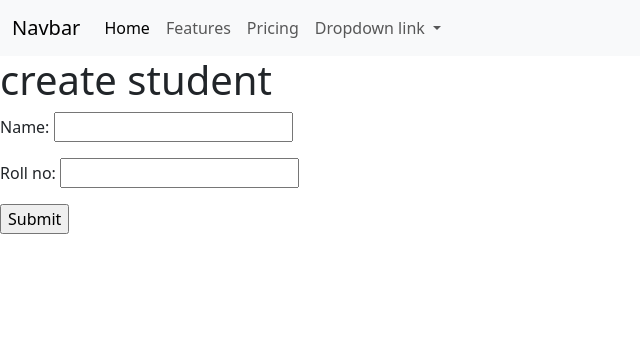
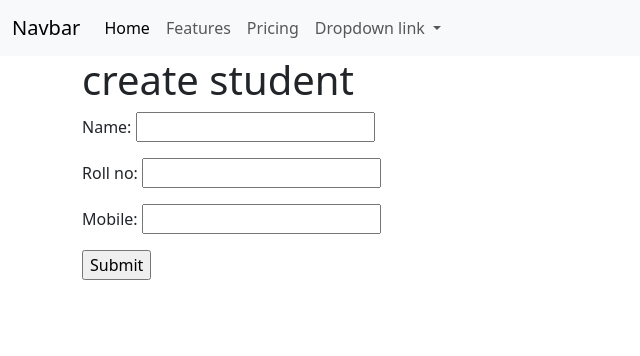
Before and after one commit to Tabassumpatnam/school, a Django app: page /student/create_student/ in a window 1280 px wide. Shown: the top 356 px of the page, without its empty margins (0-640 px from the left). Run offline with Django 5.2, Linux system fonts and the light colour scheme; some libraries are stand-ins or nearby versions.

Commit message:
implemented django crispy forms

```diff
--- a/school/settings.py
+++ b/school/settings.py
@@ -39,6 +39,8 @@ INSTALLED_APPS = [
     'django.contrib.staticfiles',
     'student',
     'blog',
+    'crispy_forms',
+    'crispy_bootstrap5',
 
 ]
 
@@ -125,3 +127,7 @@ STATIC_URL = 'static/'
 DEFAULT_AUTO_FIELD = 'django.db.models.BigAutoField'
 
 STATICFILES_DIRS = [BASE_DIR/"staticfiles"]
+
+
+CRiSPY_ALLOWED_TEMPLATE_PACKS = "bootsrap5"
+CRiSPY_TEMPLATE_PACK = "bootstrap5"
--- a/student/forms.py
+++ b/student/forms.py
@@ -1,7 +1,17 @@
 from django import forms
 from student.models import Student
+
 class StudentForm(forms.ModelForm):
     class Meta:
         model = Student
-        # fields = __"all__"
-        fields = ["name", "roll_no"]
+        # fields = "_all_"
+        # exclude = ["name","roll_no"]
+        # fields = ["name", "roll_no", "mobile", "extra_field"]
+        fields =["name", "roll_no", "mobile"]
+
+    def clean_mobile(self):
+        print(self.cleaned_data)
+        mobile = self.cleaned_data.get("mobile")
+        if len(mobile)<10:
+            raise forms.ValidationError("Mobile number should be exactly 10 digits")
+        return mobile
--- a/student/models.py
+++ b/student/models.py
@@ -1,10 +1,8 @@
 from django.db import models
-from django.db import models
+
 class Student(models.Model):
-    name=models.CharField(max_length=20)
-    roll_no=models.CharField(max_length=5)
-
-    def __str__ (self):
-        return self.name
+    name = models.CharField(max_length=20)
+    roll_no = models.IntegerField()
+    mobile = models.CharField(max_length=10)
 
 # Create your models here.
--- a/student/views.py
+++ b/student/views.py
@@ -13,11 +13,12 @@ def create_student_view(request):
     if request.method=="POST":
 
         student_form = StudentForm(request.POST)
-        if student_form is valid():
+        if student_form.is_valid():
             student_form.save()
-
+        else:
+            return render(request, "student/create_student.html", {"form": student_form})
     student_form = StudentForm()
-    return render(request, "student/create_student.html",{"form": student_form})
+    return render(request, "student/create_student.html", {"form": student_form })
 
 def update_student_view(request,id):
     st=Student.objects.get(pk=id)
--- a/templates/student/create_student.html
+++ b/templates/student/create_student.html
@@ -1,5 +1,7 @@
 {% extends 'base.html' %}
+{% load crispy_forms_tags %}
 {% block content %}
+<div class="container">
     <h1>create student</h1>
     <form method="POST">
         {% csrf_token %}
@@ -8,5 +10,5 @@
 
         <input type="submit">
     </form>
-
+</div>
 {% endblock %}
```
Lines whose indentation alone changed are shown as unchanged.
